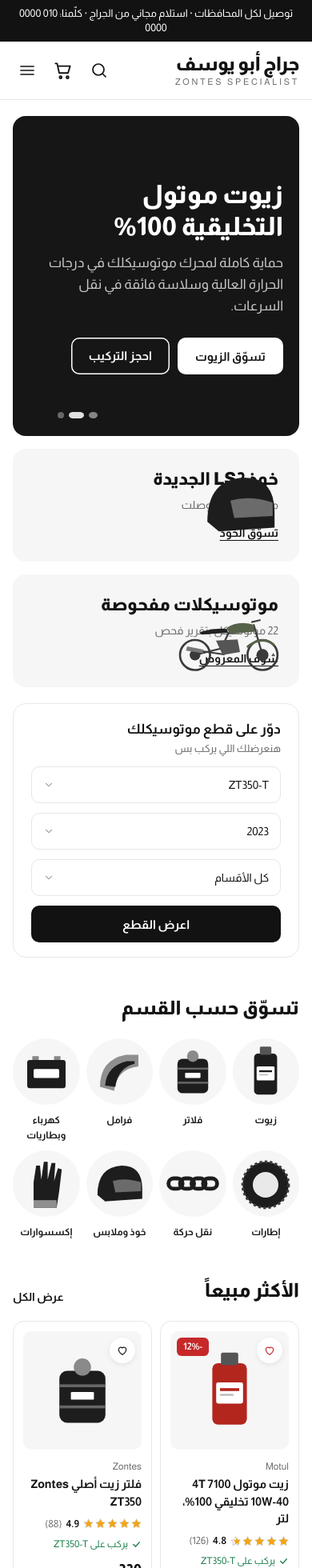
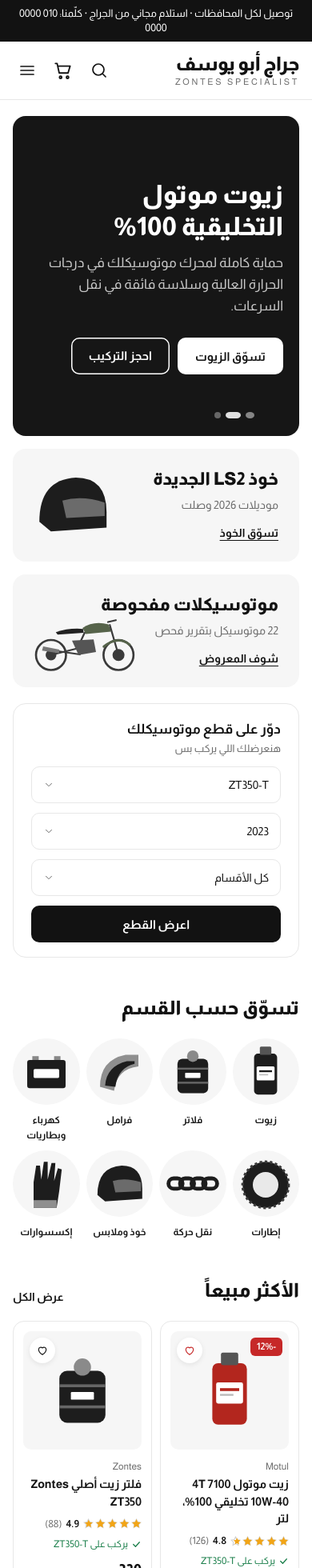
Before and after one commit to Malak4web/aygarage, a Vue app: page / in a window 390 px wide. Shown: the top 1960 px of the page at 80% size. Built offline with nearby package versions, Linux system fonts and the light colour scheme.

Commit message:
fix: section C - visual alignment and rtl positions matching shop.html

```diff
--- a/src/components/common/HeroCarousel.vue
+++ b/src/components/common/HeroCarousel.vue
@@ -115,7 +115,7 @@ defineExpose({
 .dots {
   position: absolute;
   bottom: 22px;
-  inset-inline-end: 56px;
+  inset-inline-start: 56px;
   display: flex;
   gap: 6px;
   z-index: 10;
--- a/src/components/common/ProductCard.vue
+++ b/src/components/common/ProductCard.vue
@@ -145,7 +145,7 @@ const handleAddToCart = () => {
 .pc .badge {
   position: absolute;
   top: 8px;
-  inset-inline-end: 8px;
+  inset-inline-start: 8px;
   background: var(--sale);
   color: #ffffff;
   font-size: 12px;
@@ -162,7 +162,7 @@ const handleAddToCart = () => {
 .pc .fav {
   position: absolute;
   top: 8px;
-  inset-inline-start: 8px;
+  inset-inline-end: 8px;
   width: 32px;
   height: 32px;
   border-radius: 50%;
--- a/src/components/layout/AppFooter.vue
+++ b/src/components/layout/AppFooter.vue
@@ -1,5 +1,5 @@
 <template>
-  <footer class="app-footer">
+  <footer class="app-footer" :class="{ 'has-sticky-bar': isProductPage }">
     <div class="footer-inner">
       <div class="cols">
         <!-- Col 1: About -->
@@ -80,11 +80,13 @@
 </template>
 
 <script setup>
-import { ref } from 'vue'
-import { RouterLink } from 'vue-router'
+import { ref, computed } from 'vue'
+import { useRoute, RouterLink } from 'vue-router'
 import { storeConfig } from '@/config/store.js'
 
+const route = useRoute()
 const subscribed = ref(false)
+const isProductPage = computed(() => route?.name === 'product')
 </script>
 
 <style scoped>
@@ -235,6 +237,12 @@ const subscribed = ref(false)
   }
 }
 
+@media (max-width: 768px) {
+  .app-footer.has-sticky-bar {
+    padding-bottom: 90px;
+  }
+}
+
 @media (max-width: 600px) {
   .cols {
     grid-template-columns: 1fr;
--- a/src/pages/CheckoutPage.vue
+++ b/src/pages/CheckoutPage.vue
@@ -558,7 +558,7 @@ const handleConfirmOrder = async () => {
 .mini-qty {
   position: absolute;
   top: -6px;
-  inset-inline-start: -6px;
+  inset-inline-end: -6px;
   background: var(--mu);
   color: #ffffff;
   border-radius: 50%;
--- a/src/pages/HomePage.vue
+++ b/src/pages/HomePage.vue
@@ -346,8 +346,8 @@ const featuredBikes = computed(() => {
 
 .ban.main .art {
   position: absolute;
-  inset-inline-start: 20px;
-  bottom: 20px;
+  inset-inline-end: 30px;
+  bottom: 30px;
   pointer-events: none;
   z-index: 1;
 }
@@ -420,7 +420,7 @@ const featuredBikes = computed(() => {
 
 .ban.s .art {
   position: absolute;
-  inset-inline-start: 14px;
+  inset-inline-end: 14px;
   bottom: 14px;
 }
 
```
